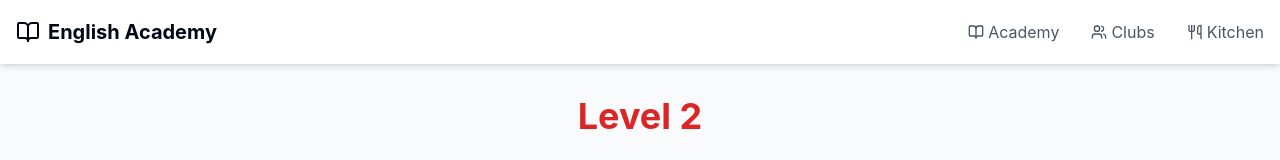
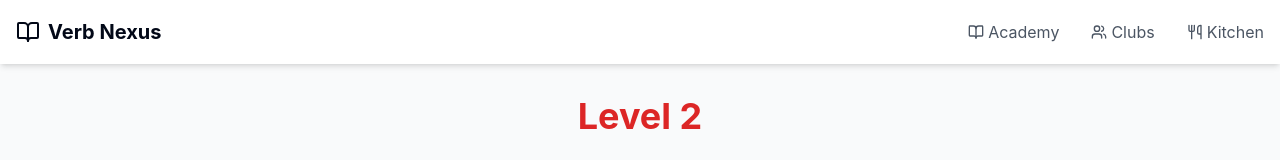
Before and after one commit to IssacPP10/verb-nexus, a React (Vite) app: page /level2 in a window 1280 px wide. Shown: the top 160 px of the page. Built offline with nearby package versions, Linux system fonts and the light colour scheme.

Commit message:
Changes to the page name

```diff
--- a/src/components/Navbar.tsx
+++ b/src/components/Navbar.tsx
@@ -12,7 +12,7 @@ const Navbar = () => {
         <div className="flex justify-between items-center h-16">
           <Link to="/" className="text-xl font-bold flex items-center space-x-2">
             <BookOpen className="h-6 w-6" />
-            <span>English Academy</span>
+            <span>Verb Nexus</span>
           </Link>
 
           {/* Mobile menu button */}
--- a/src/pages/Index.tsx
+++ b/src/pages/Index.tsx
@@ -10,7 +10,7 @@ const Index = () => {
     <div className="min-h-screen bg-gray-50">
       <Navbar />
       <div className="container mx-auto px-4 py-8">
-        <h1 className="text-4xl font-bold text-center mb-12">Welcome to English Academy</h1>
+        <h1 className="text-4xl font-bold text-center mb-12">Welcome to Verb Nexus</h1>
         <div className="grid grid-cols-1 md:grid-cols-2 gap-8">
           <Card
             className="cursor-pointer hover:shadow-lg transition-all duration-500 hover:-translate-y-1 animate-float"
```
